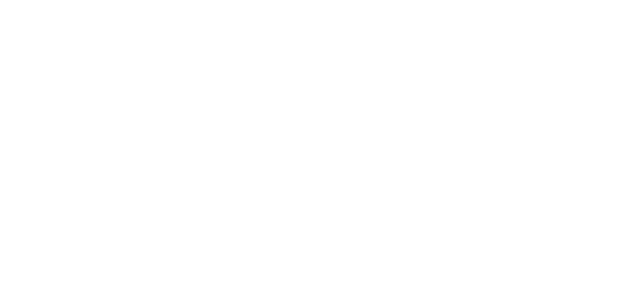
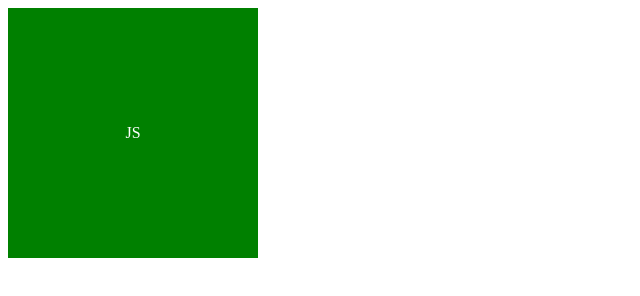
Before and after one commit to timac11/2018-FS-11-Frontend-Sokolov, a website with bundled scripts: page index.html in a window 1280 px wide. Shown: the whole page, without its empty margins (0-640 px from the left). Built offline with nearby package versions, Linux system fonts and the light colour scheme.

Commit message:
first home work implementation

```diff
--- a/index.html
+++ b/index.html
@@ -3,9 +3,9 @@
 <head>
     <meta charset="UTF-8">
     <title>Title</title>
-    <script src="dist/main.js"></script>
+    <link rel="stylesheet" type="text/css" href="src/lib/test.css">
 </head>
 <body>
-
+    <script src="dist/main.js"></script>
 </body>
 </html>
--- a/src/index.js
+++ b/src/index.js
@@ -1 +1,2 @@
-alert('Hello, world!');
+import say from './lib/test.js';
+say('JS');
--- /dev/null
+++ b/src/lib/test.css
@@ -0,0 +1,14 @@
+.hello-class-div-element {
+    background-color: green;
+    width: 250px;
+    height: 250px;
+    color: white;
+    text-align: center;
+    display: flex;
+    align-items: center;
+    justify-content: center;
+}
+
+.hello-class-span-element {
+    position: relative;;
+}
--- /dev/null
+++ b/src/lib/test.js
@@ -0,0 +1,12 @@
+const say = function (name) {
+
+    let divElement = document.createElement("div");
+    divElement.className = 'hello-class-div-element';
+    let spanElement = document.createElement('span');
+    spanElement.innerHTML = name;
+    spanElement.className = 'hello-class-span-element';
+    divElement.appendChild(spanElement);
+    document.body.appendChild(divElement);
+};
+
+export default say;
```
Also changed, not shown: .babelrc.
